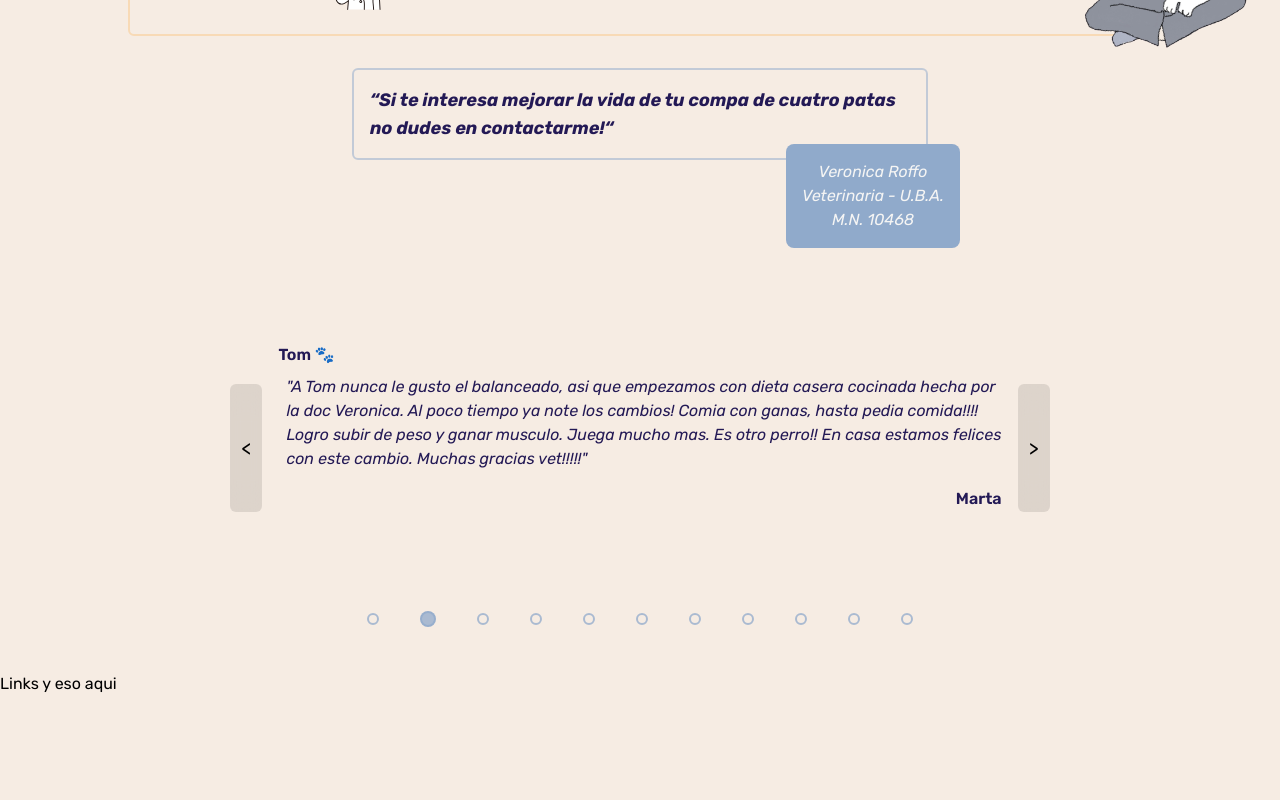
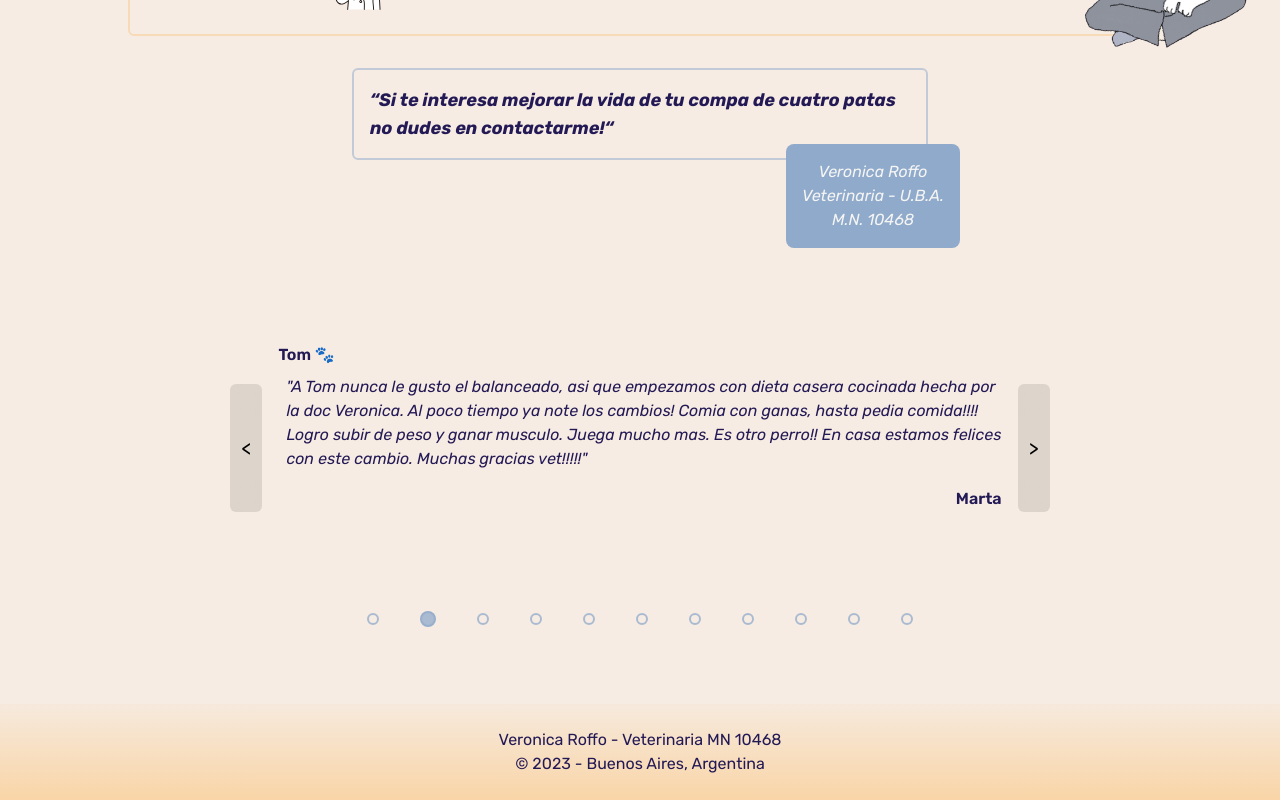
Before and after one commit to SantiagoJavierRubio/veroroffovet, a Next.js app in the folder next-app/: page / in a window 1280 px wide. Shown: the part 728-1528 px from the top of the page. Before the commit the page ends 1424 px from the top, so only its background shows below. Built offline with nearby package versions, Linux system fonts and the light colour scheme.

Commit message:
footer min style

```diff
--- a/next-app/components/Layout/Footer.tsx
+++ b/next-app/components/Layout/Footer.tsx
@@ -1,5 +1,10 @@
 // TODO: Complete
 
 export default function Footer() {
-  return <footer className="hidden sm:block">Links y eso aqui</footer>
+  return (
+    <footer className="to-terciary from-terciary/10 text-primary mt-8 hidden h-24 w-full flex-col items-center justify-start bg-gradient-to-b p-6 sm:flex">
+      <p>Veronica Roffo - Veterinaria MN 10468</p>
+      <p>&copy; 2023 - Buenos Aires, Argentina</p>
+    </footer>
+  )
 }
```
